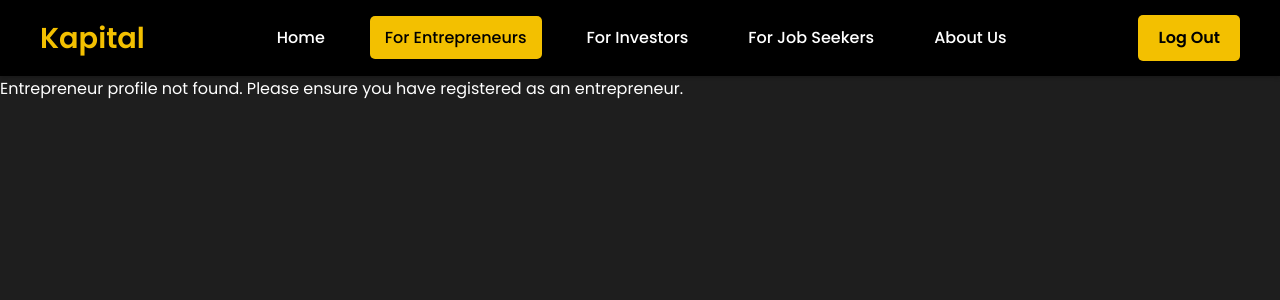
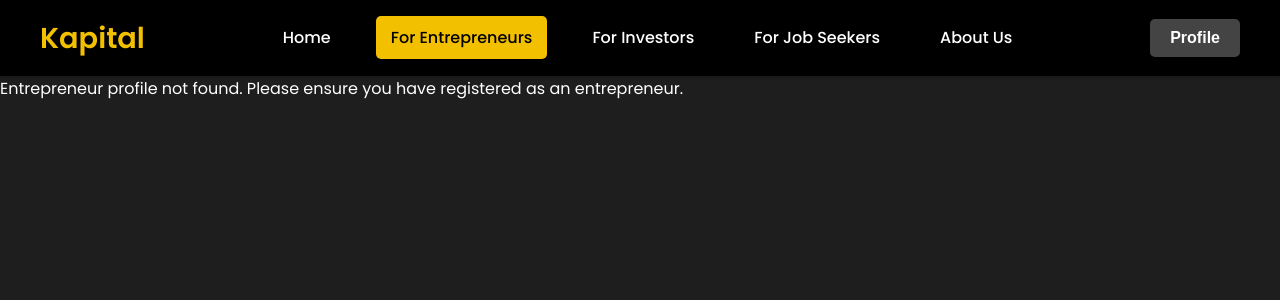
Before and after one commit to jessyforg/CAPSTONE_Kapital, a PHP site: page /entrepreneurs.php in a window 1280 px wide. Shown: the top 300 px of the page. Run offline with PHP 8.4, Linux system fonts and the light colour scheme; the visitor is signed in with stand-in values (Sample User, id 1); data that the repository does not hold is empty.

Commit message:
Initial Optimization for navbar.php

```diff
--- a/Kapital_System/navbar.php
+++ b/Kapital_System/navbar.php
@@ -65,44 +65,79 @@
             border-radius: 5px;
         }
 
-        .cta-buttons {
-            display: flex;
-            gap: 15px;
+        /* Profile Dropdown */
+        .profile-dropdown {
+            position: relative;
+            display: inline-block;
         }
 
-        .cta-buttons a {
+        .profile-dropdown button {
+            background-color: #444;
+            color: #fff;
+            padding: 10px 20px;
+            border: none;
+            cursor: pointer;
+            font-size: 1em;
+            font-weight: 600;
+            border-radius: 5px;
+            transition: background-color 0.3s ease;
+        }
+
+        .profile-dropdown button:hover {
             background-color: #f3c000;
             color: #000;
-            text-decoration: none;
-            padding: 10px 20px;
-            border-radius: 5px;
-            font-weight: 600;
-            transition: background-color 0.3s ease, color 0.3s ease;
         }
 
-        .cta-buttons a:hover {
-            background-color: #000;
-            color: #f3c000;
+        .dropdown-content {
+            display: none;
+            position: absolute;
+            background-color: #222;
+            max-width: 100vw;
+            /* Prevents the dropdown from overflowing the screen */
+            width: auto;
+            /* Allows the dropdown to expand naturally */
+            box-sizing: border-box;
+            /* Ensures padding and border are included in the width calculation */
+            min-width: 200px;
+            max-width: 250px;
+            /* Sets a maximum width for the dropdown */
+            box-shadow: 0px 8px 16px rgba(0, 0, 0, 0.2);
+            z-index: 1;
+            top: 100%;
+            left: 0;
+            border-radius: 8px;
+            margin-top: 5px;
+            opacity: 0;
+            transform: translateY(-10px);
+            transition: opacity 0.3s ease, transform 0.3s ease;
+            overflow-x: auto;
+            /* Allow horizontal scrolling if the content overflows */
         }
 
-        /* Responsive Navbar */
-        @media (max-width: 768px) {
-            header {
-                flex-wrap: wrap;
-                justify-content: center;
-                text-align: center;
-            }
+        .profile-dropdown.open .dropdown-content {
+            display: block;
+            opacity: 1;
+            transform: translateY(0);
+        }
 
-            nav ul {
-                flex-wrap: wrap;
-                justify-content: center;
-                gap: 15px;
-            }
+        .dropdown-content a {
+            color: #fff;
+            padding: 12px 16px;
+            text-decoration: none;
+            display: block;
+            font-weight: 500;
+            border-bottom: 1px solid #444;
+            border-radius: 8px;
+            transition: background-color 0.3s ease;
+        }
 
-            .cta-buttons {
-                justify-content: center;
-                margin-top: 10px;
-            }
+        .dropdown-content a:hover {
+            background-color: #f3c000;
+            color: #000;
+        }
+
+        .dropdown-content a:last-child {
+            border-bottom: none;
         }
     </style>
 </head>
@@ -121,7 +156,20 @@
         </nav>
         <div class="cta-buttons">
             <?php if (isset($_SESSION['user_id'])): ?>
-                <a href="logout.php" id="logOutBtn">Log Out</a>
+                <!-- If the user is logged in and is an entrepreneur, show profile dropdown -->
+                <?php if ($_SESSION['role'] === 'entrepreneur'): ?>
+                    <div class="profile-dropdown">
+                        <button onclick="toggleDropdown()">Profile</button>
+                        <div class="dropdown-content">
+                            <a href="profile.php">Edit Profile</a>
+                            <a href="edit_startups.php">Edit Startups</a>
+                            <a href="create_startup.php">Create Startup</a>
+                            <a href="logout.php">Logout</a>
+                        </div>
+                    </div>
+                <?php else: ?>
+                    <a href="logout.php" id="logOutBtn">Log Out</a>
+                <?php endif; ?>
             <?php else: ?>
                 <a href="sign_in.php" id="signInBtn">Sign In</a>
                 <a href="sign_up.php" id="signUpBtn">Sign Up</a>
@@ -130,6 +178,20 @@
     </header>
 
     <script>
+        // Toggle the dropdown
+        function toggleDropdown() {
+            const dropdown = document.querySelector('.profile-dropdown');
+            dropdown.classList.toggle('open');
+        }
+
+        // Close dropdown if clicked outside
+        window.onclick = function (event) {
+            const dropdown = document.querySelector('.profile-dropdown');
+            if (!dropdown.contains(event.target)) {
+                dropdown.classList.remove('open');
+            }
+        }
+
         // Function to set active class on the current page
         function setActiveLink() {
             const currentPage = window.location.pathname;
```
